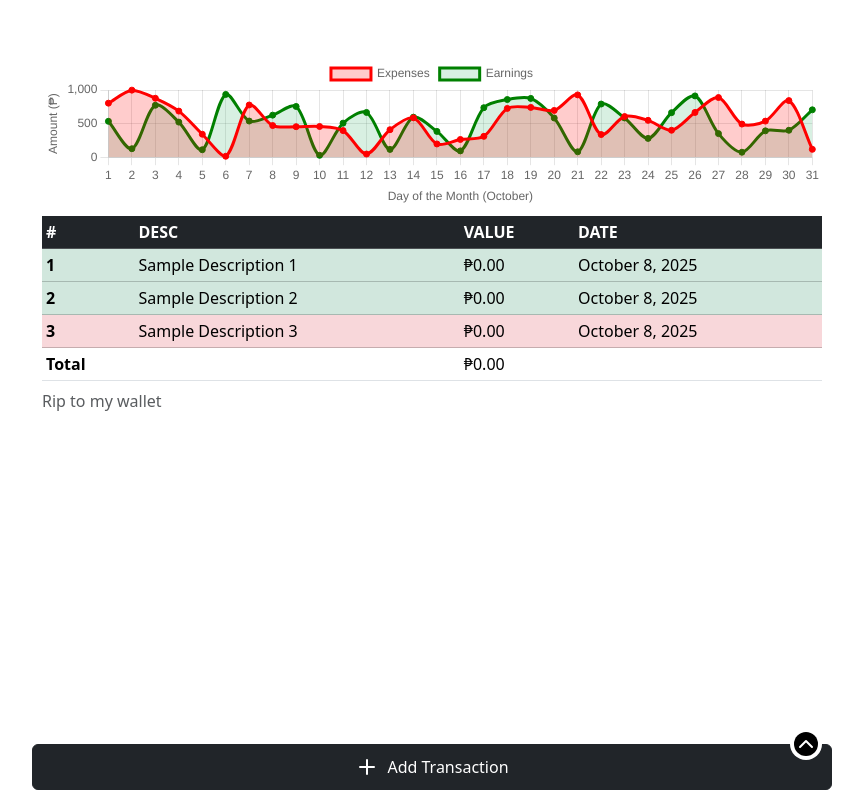
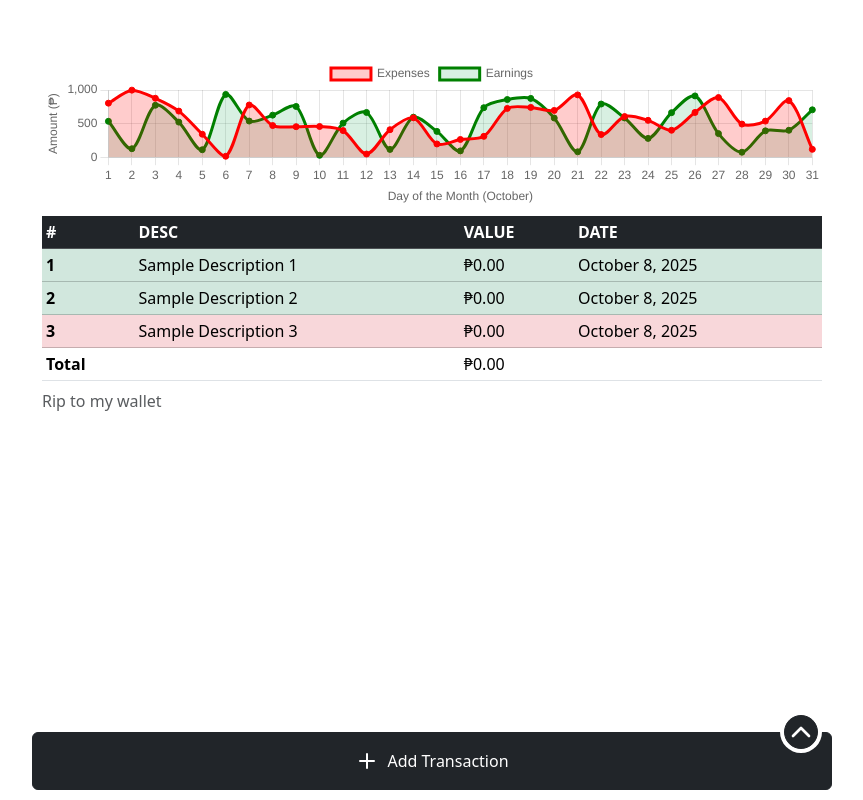
Before and after one commit to yuan-miranda/peralytics, a website: page public/index.html in a window 1280 px wide. Shown: the whole page, without its empty margins (208-1071 px from the left). Drawn offline with nearby package versions, Linux system fonts and the light colour scheme.

Commit message:
Refactor button styles and structure in index.html; improve padding and layout for better usability

```diff
--- a/public/index.html
+++ b/public/index.html
@@ -20,7 +20,8 @@
 
         .add-transaction {
             width: 100%;
-            padding: 10px   ;
+            padding: 1rem;
+
         }
 
         .drawer-wrapper {
@@ -38,9 +39,9 @@
             display: flex;
             align-items: center;
             justify-content: center;
-            background-color: black;
             color: white;
             border-radius: 50%;
+            padding: 0;
         }
     </style>
 </head>
@@ -54,9 +55,9 @@
         </button>
         <!-- navigation drawer button -->
         <div class="drawer-wrapper">
-            <div class="drawer-toggle">
-                <i data-lucide="chevron-up"></i>
-            </div>
+            <button class="drawer-toggle btn btn-dark d-flex align-items-center justify-content-center">
+                <i data-lucide="chevron-up" style="width: 2rem; height: 2rem;"></i>
+            </button>
         </div>
     </div>
 
```
